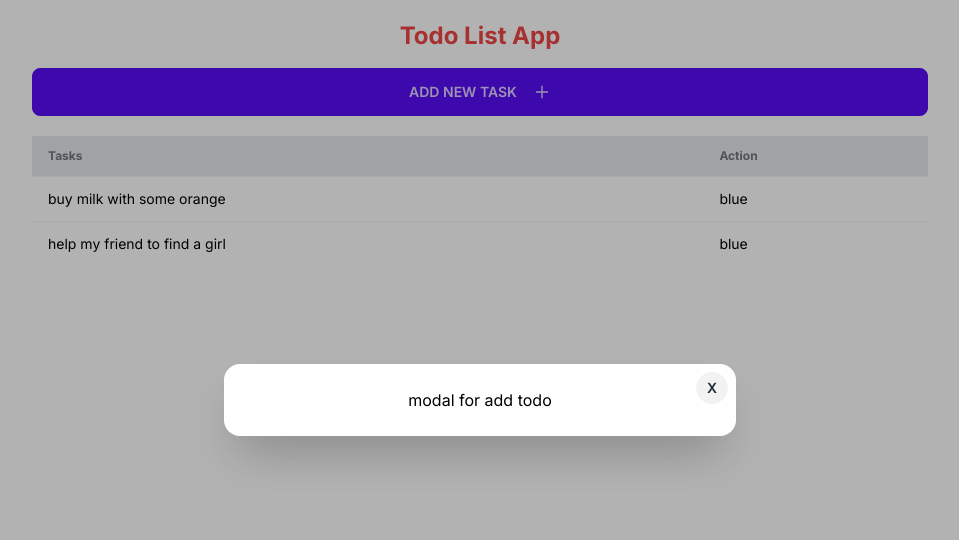
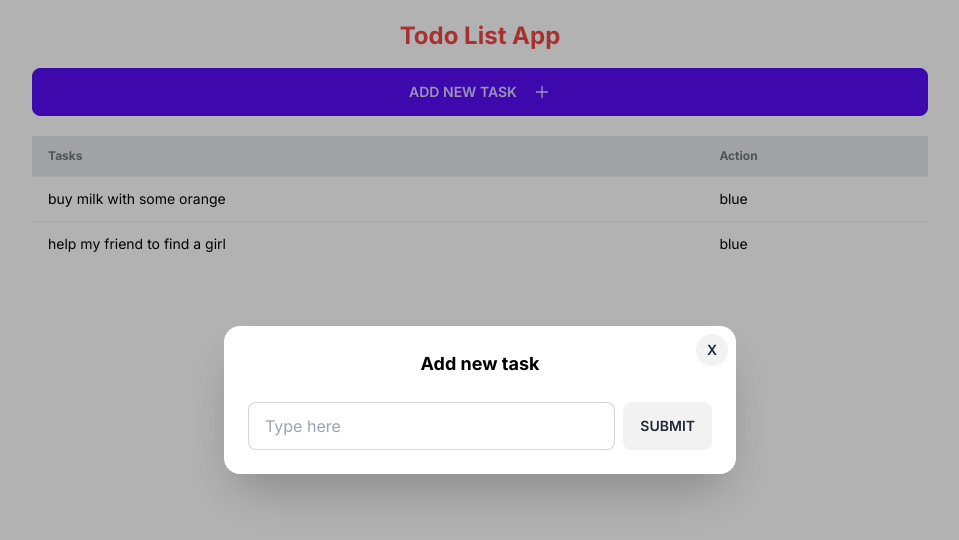
Before and after one commit to NimeshPiyumantha/Simple-To-Do_App, a Next.js app: page / in a window 1280 px wide. Both pictures are taken after a click on the button "ADD NEW TASK". Shown: the top 540 px of the page, without its empty margins (160-1119 px from the left). Built offline with nearby package versions, Linux system fonts and the light colour scheme; data requests are answered from the project's data file.

Commit message:
Update Content

```diff
--- a/src/components/AddTask.tsx
+++ b/src/components/AddTask.tsx
@@ -1,11 +1,16 @@
 "use client";
 
-import React, { useState } from "react";
+import React, { FormEventHandler, useState } from "react";
 import { AiOutlinePlus } from "react-icons/ai";
 import Modal from "./Modal";
 
 const AddTask = () => {
   const [modalOpen, setModalOpen] = useState<boolean>(false);
+  const [newTaskValue, setNewTaskValue] = useState<string>("");
+
+  const handleSubmitNewTodo: FormEventHandler<HTMLFormElement> = (e) => {
+    e.preventDefault();
+  };
 
   return (
     <div>
@@ -17,7 +22,21 @@
       </button>
 
       <Modal modalOpen={modalOpen} setModalOpen={setModalOpen}>
-        modal for add todo
+        <form onSubmit={handleSubmitNewTodo}>
+          <h3 className="font-bold text-lg">Add new task</h3>
+          <div className="modal-action">
+            <input
+              value={newTaskValue}
+              onChange={(e) => setNewTaskValue(e.target.value)}
+              type="text"
+              placeholder="Type here"
+              className="input input-bordered w-full"
+            />
+            <button type="submit" className="btn">
+              Submit
+            </button>
+          </div>
+        </form>
       </Modal>
     </div>
   );
```
